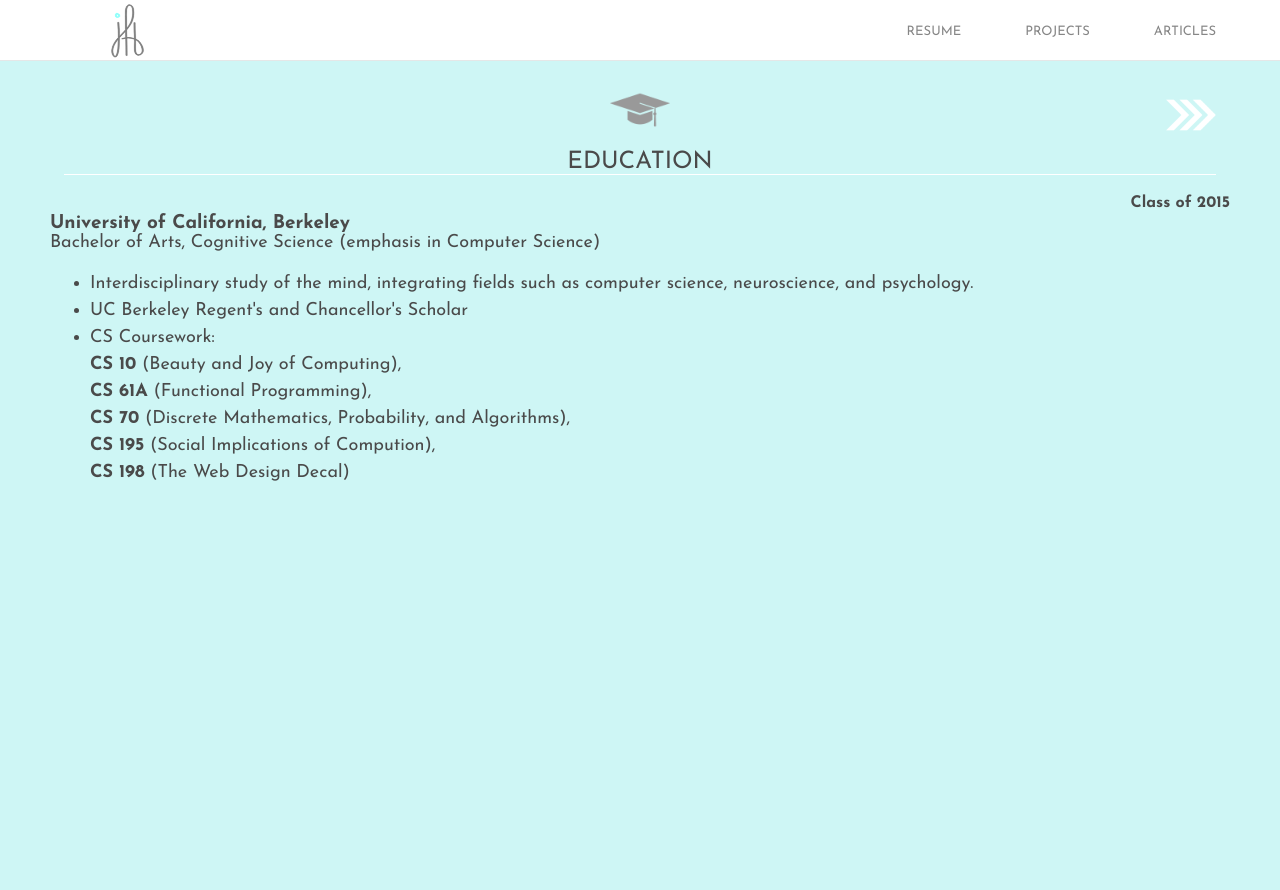
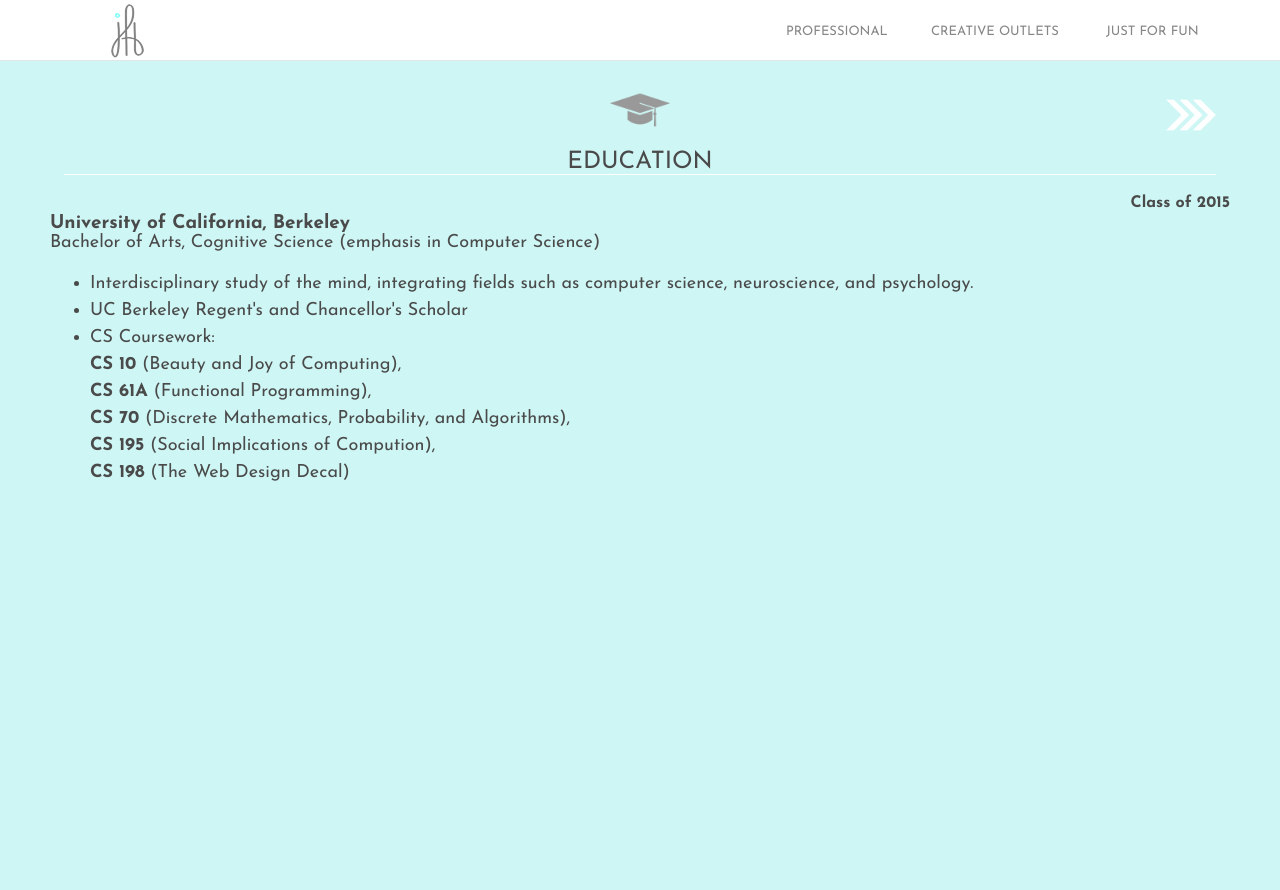
Before and after one commit to jacburge/my_website, a Flask app: page /professional/ in a window 1280 px wide. Run offline with Flask 2, Linux system fonts and the light colour scheme.

Commit message:
Hover nav bar items

```diff
--- a/app/static/css/style.css
+++ b/app/static/css/style.css
@@ -104,18 +104,59 @@ a {
 }
 
 .tabs {
-	display:inline-block;
+/*	display:inline-block;*/
 	color:#4a4a4a;
 	font-size:13;
-	float:right;
+/*	float:right;*/
 	transition:.3s;
-	margin-right:5%;
+/*	margin-right:-3%;*/
 	margin-top:25;
+	width:130;
+	position:absolute;
 }
 
-.tabs:hover {
-	color:#A5E5E4;
+#professional {
+	right:300;
 }
+
+#creative_outlets {
+	right:155;
+}
+
+#just_for_fun {
+	right:-20;
+}
+
+.nav-bar-popup {
+	width:130;
+	opacity:.9;
+	background-color:grey;
+	border-radius:5;
+	top:60;
+	color:white;
+	padding-left:10;
+	line-height: 2;
+	position:absolute;
+	display:none;
+}
+
+.nav-bar-popup .sidebar-item-child:hover{
+	font-weight:700;
+}
+
+#popup1 {
+	right:360;
+}
+
+#popup2 {
+	right:200;
+}
+
+#popup3 {
+	right:40;
+	height:94;
+}
+
 .mobile {
 	display:none;
 }
@@ -265,7 +306,6 @@ hr {
 	margin-right:50;
 }
 
-
 }
 /*806*/
 @media only screen and (max-width:806px) {
@@ -336,6 +376,13 @@ hr {
 	left:-9999px !important;
 }
 
+.nav-bar-popup {
+	display:none;
+}
+
+.nav-bar-popup .sidebar-item-child {
+	display:none;
+}
 #menu {
 	display:inline-block;
 	cursor:pointer;
@@ -362,7 +409,7 @@ hr {
 	background:grey;
 	color:white;
 	width:300;
-	height:450;
+	height:480;
 	z-index:15;
 	opacity:.9;
 	border-radius:5;
@@ -372,7 +419,6 @@ hr {
 
 .sidebar-item{
 	padding:20px 20px;
-
 	border-bottom:1px solid white;
 }
 
--- a/app/static/js/script.js
+++ b/app/static/js/script.js
@@ -4,6 +4,41 @@ $(document).ready(function(){
 		$('#toggle-menu').slideToggle(400);
 	});
 
+	$("#professional").hover(function(){
+		$("#professional").css("color","#A5E5E4");
+		},function(){
+		$("#professional").css("color","#4A4A4A");
+	});
+
+	$("#professional").click(function(){
+		$("#popup1").slideToggle(400);
+	});
+
+	$("#content").click(function() {
+        $('#popup1').slideUp(300);
+        $('#popup2').slideUp(300);
+        $('#popup3').slideUp(300);
+    });
+
+	$("#creative_outlets").hover(function(){
+		$("#creative_outlets").css("color","#A5E5E4");
+		},function(){
+		$("#creative_outlets").css("color","#4A4A4A");
+	});
+
+	$("#creative_outlets").click(function(){
+		$("#popup2").slideToggle(400);
+	});
+
+	$("#just_for_fun").hover(function(){
+		$("#just_for_fun").css("color","#A5E5E4");
+		},function(){
+		$("#just_for_fun").css("color","#4A4A4A");
+	});
+
+	$("#just_for_fun").click(function(){
+		$("#popup3").slideToggle(400);
+	});
 
 	$("#next-1").click(function(){
 	  $("#education").hide(600);
--- a/app/templates/professional.html
+++ b/app/templates/professional.html
@@ -13,13 +13,27 @@
 	</head>
 	<body>
 				<div class="nav-bar">
-					<a href="/"><img class="logo" src="/static/img/jfb_thick.svg"></a>
-					<div class="tabs">ARTICLES</div>
-					<div class="tabs">PROJECTS</div>
-					<div class="tabs">RESUME</div>
+				<a href="/"><img class="logo" src="/static/img/jfb_thick.svg"></a>
+				<div class="tabs" id="just_for_fun">JUST FOR FUN</div>
+				<div class="tabs" id="creative_outlets">CREATIVE OUTLETS</div>
+				<div class="tabs" id="professional">PROFESSIONAL</div>
+				<div class="nav-bar-popup" id="popup1">
+					<div class="sidebar-item-child"><a href="/professional" style="color:white">Resume</a></div>
+					<div class="sidebar-item-child"><a href="/professional" style="color:white">Projects</a></div>
+					<div class="sidebar-item-child"><a href="/professional" style="color:white">Articles</a></div>
+				</div>
+				<div class="nav-bar-popup" id="popup2">
+					<div class="sidebar-item-child"><a href="/creative" style="color:white">Music</a></div>
+					<div class="sidebar-item-child"><a href="/creative" style="color:white">Photography</a></div>
+					<div class="sidebar-item-child"><a href="/creative" style="color:white">Artwork</a></div>
+				</div>
+				<div class="nav-bar-popup" id="popup3">
+					<div class="sidebar-item-child"><a href="/fun" style="color:white">Hobbies</a></div>
+				</div>
 				<img id="menu" src="/static/img/menu.svg">
 				<!-- Menu designed by David Vickhoff from the Noun Project	 -->
-				</div>
+			</div>
+		<div id="content">
 			<div id="resume">
 				<section id="education">
 					<img class="resume-icons" src="/static/img/grad.png" />
@@ -129,7 +143,7 @@
 	</div>
 
 		</div>
-
+		</div>
 	</body>
 
 
```
Also changed, not shown: app/templates/creative.html (+19 -5 lines), app/templates/fun.html (+19 -6 lines), app/templates/index.html (+21 -7 lines).
